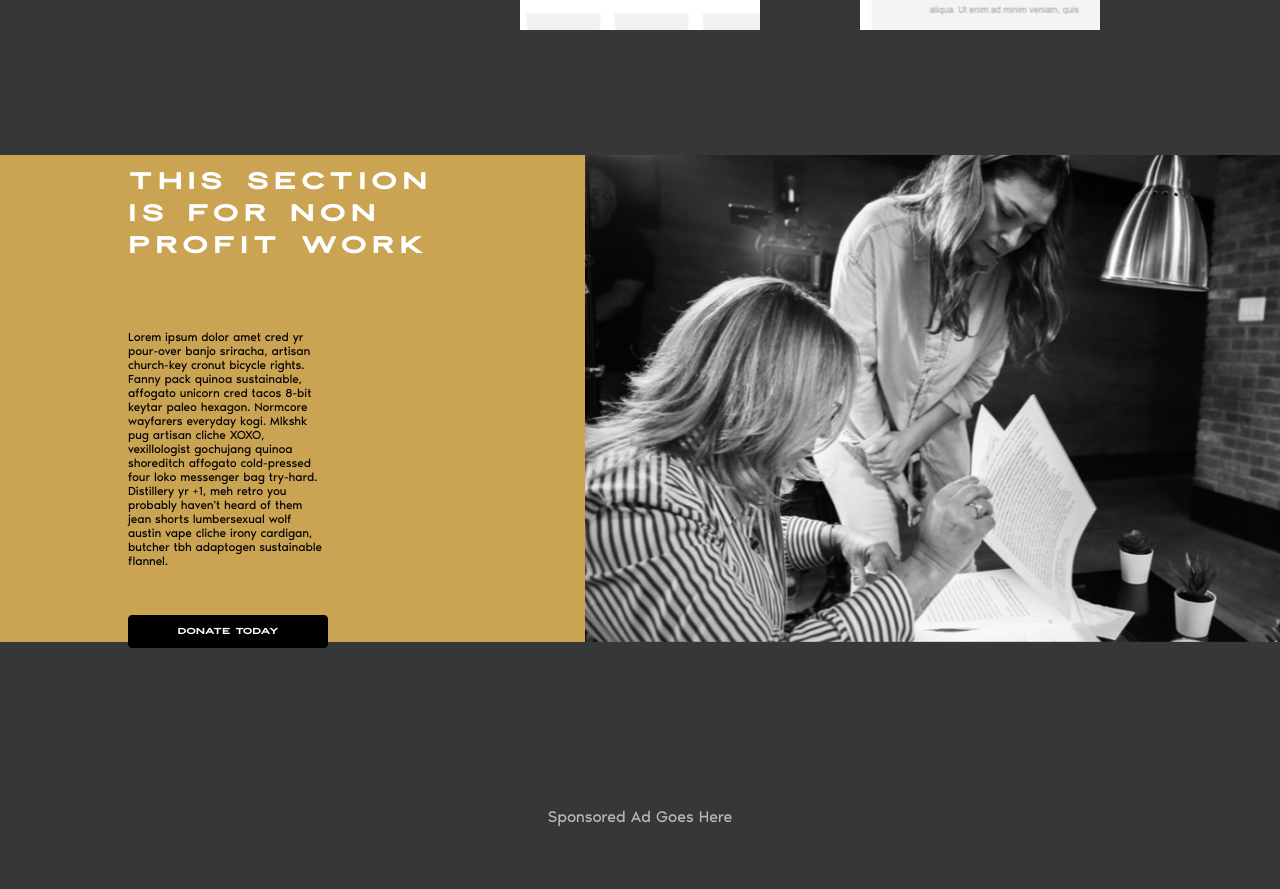
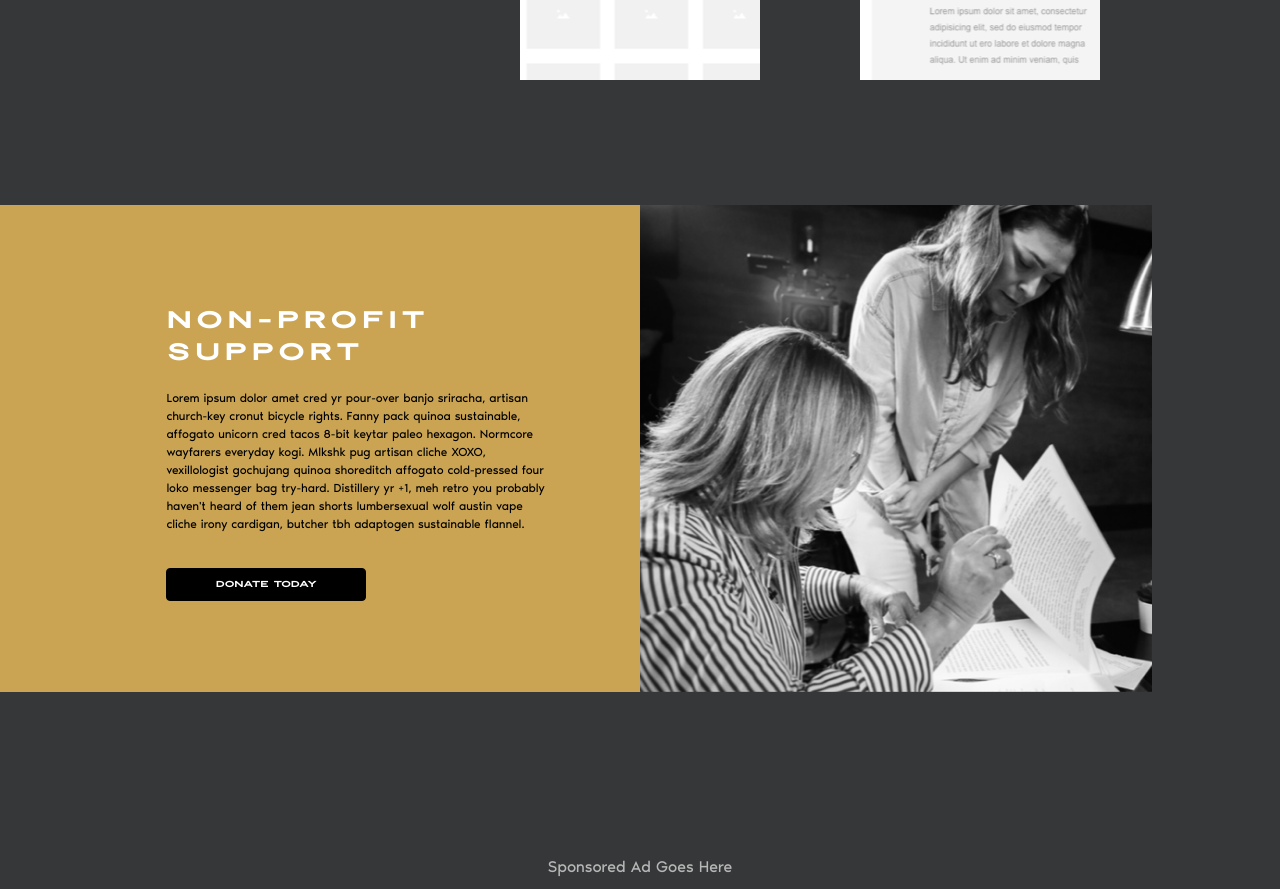
Before and after one commit to nickborbe/caso-client-landing-temp, a React (Create React App) app: page / in a window 1280 px wide. Shown: the part 3317-4206 px from the top of the page. Built offline with nearby package versions, Linux system fonts and the light colour scheme.

Commit message:
non profit section revision

```diff
--- a/src/components/home-page-components/non-profit-section.js
+++ b/src/components/home-page-components/non-profit-section.js
@@ -15,12 +15,14 @@ class NonProfitSection extends Component {
         <section id="non-prof-section">
 
         <div id="non-prof-left-side">
-          <h2>This Section Is For Non Profit Work</h2>
+          <h2>NON-PROFIT SUPPORT</h2>
           <p>Lorem ipsum dolor amet cred yr pour-over banjo sriracha, artisan church-key cronut bicycle rights. Fanny pack quinoa sustainable, affogato unicorn cred tacos 8-bit keytar paleo hexagon. Normcore wayfarers everyday kogi. Mlkshk pug artisan cliche XOXO, vexillologist gochujang quinoa shoreditch affogato cold-pressed four loko messenger bag try-hard. Distillery yr +1, meh retro you probably haven't heard of them jean shorts lumbersexual wolf austin vape cliche irony cardigan, butcher tbh adaptogen sustainable flannel.</p>
           <button>Donate Today</button>
         </div>
 
-        <img src="/images/nonprofit-section.png" id="nonprofimage" className="hide-when-small" />
+        <div id="nonprofimage" className="hide-when-small"></div>
+
+        {/* <img src="/images/nonprofit-section.png" id="nonprofimage" className="hide-when-small" /> */}
 
         </section>
 
--- a/src/styles/homepage.css
+++ b/src/styles/homepage.css
@@ -86,10 +86,12 @@
     display: flex;
     justify-content: space-around;
     align-items: center;
+    padding-bottom: 50px;
 }
 
 #hp-carousel-ads img{
-    width: 275px;
+    width: 350px;
+    height: 300px;
 }
 
 #hp-carousel-ads .fas{
@@ -128,36 +130,52 @@
 }
 
 #non-prof-section{
-    background-color: #caa453;
+    /* background-color: #caa453; */
     display: flex;
-    justify-content: space-between;
+    justify-content: flex-start;
     align-items: center;
     height: 487px;
+    width: 100%;
 }
 
 #nonprofimage{
     height: 100%;
+    width: 40%;
+    background: url('/images/nonprofit-section.png');
+    background-size: cover;
+    background-position: 20% 0;
 }
 
+
 #non-prof-left-side{
-    padding: 2% 10%;
+    height: 100%;
+    background-color: #caa453;
+    padding: 20px 0 10px 13%;
     display: flex;
     flex-direction: column;
+    justify-content: center;
     text-align: left;
+    width: 50%;
+    box-sizing: border-box;
 
 }
 
 #non-prof-left-side h2{
     color: white;
     font-size: 22px;
+    width: 60%;
+    margin: 0;
 }
 
 #non-prof-left-side p{
     font-size: 12px;
+    width: 80%;
+    line-height: 1.5em;
+    margin: 20px 0;
 }
 
 #non-prof-left-side button{
-    margin: 35px 0 0 0;
+    margin: 15px 0 0 0;
     background-color: black;
     color: white;
     width: 200px;
```
